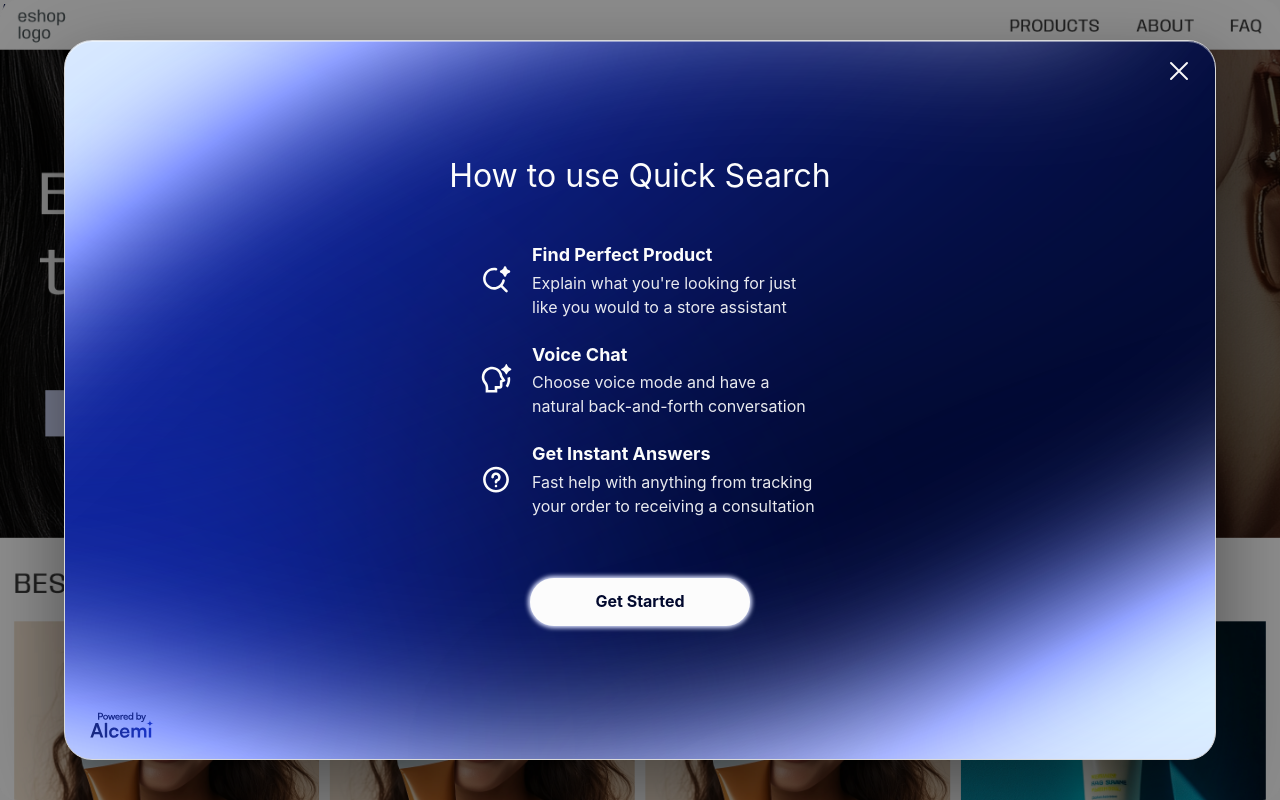
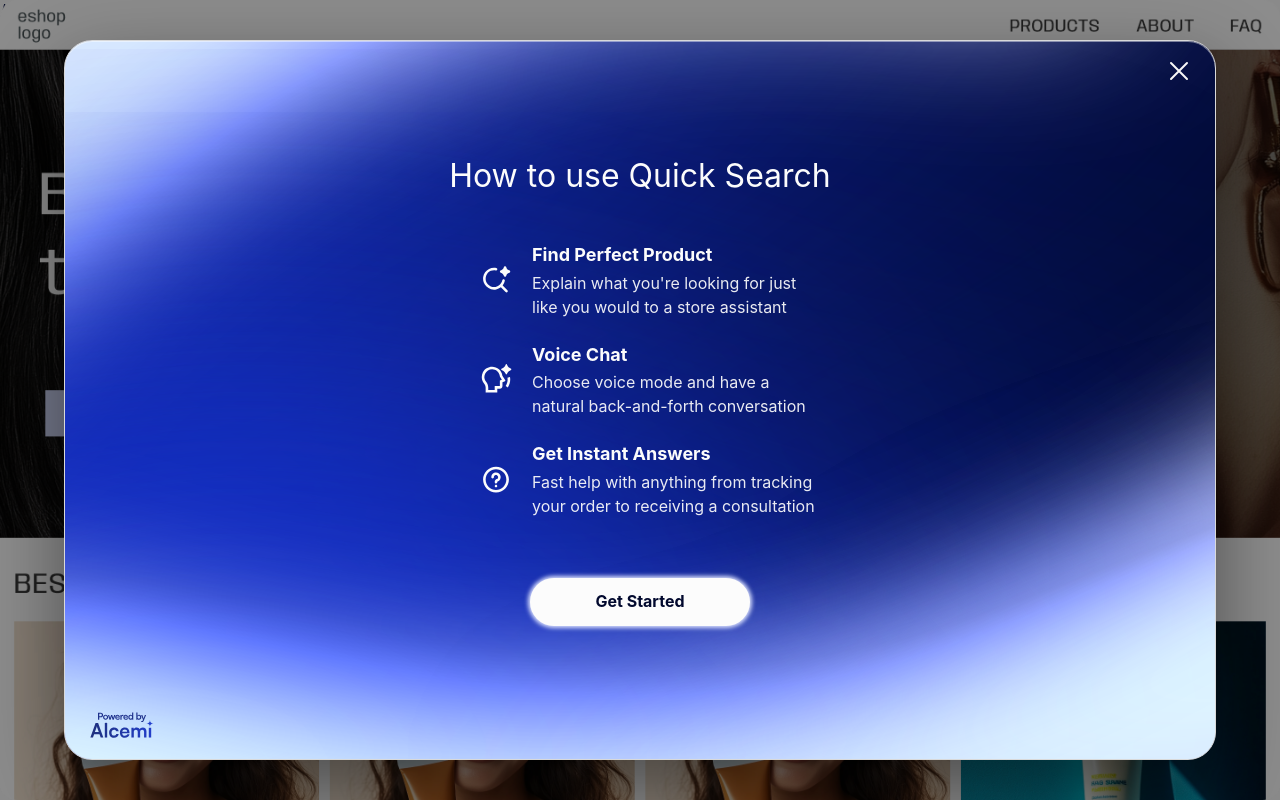
Before and after one commit to Alcemi-dev/shopping-agent, a React (Vite) app: page / in a window 1280 px wide. Both pictures are taken after a click on the button "Quick search". Built offline with nearby package versions, Linux system fonts and the light colour scheme; a web font is replaced by a local one.

Commit message:
Refactor modal background into an absolute image rather than background resulting in less jumpy loading when opening the modal window

```diff
--- a/src/components/Modal.tsx
+++ b/src/components/Modal.tsx
@@ -12,7 +12,13 @@ type Props = {
   rightSlot?: ReactNode; // 🛒 papildomas slotas header'io dešinėje
 };
 
-function ModalScreen({ show, children }: { show: boolean; children: ReactNode }) {
+function ModalScreen({
+  show,
+  children,
+}: {
+  show: boolean;
+  children: ReactNode;
+}) {
   if (!show) return null;
   return <>{children}</>;
 }
@@ -68,15 +74,32 @@ export default function Modal({
 
   const labelProps =
     mode === "answer"
-      ? { "aria-label": typeof modalTitle === "string" ? modalTitle : undefined }
+      ? {
+          "aria-label": typeof modalTitle === "string" ? modalTitle : undefined,
+        }
       : { "aria-labelledby": "modal-title" };
 
   return (
-    <dialog id="ai-modal" ref={dlgRef} className="modal-root" {...labelProps} onClick={onClose}>
+    <dialog
+      id="ai-modal"
+      ref={dlgRef}
+      className="modal-root"
+      {...labelProps}
+      onClick={onClose}
+    >
       <div className="modal-card" onClick={(e) => e.stopPropagation()}>
         <div className="modal-ctr">
-          <div className="modal-head" role="toolbar" aria-label="AI modal navigation" ref={headRef}>
-            <button type="button" className="head-logo-mobile" onClick={onBack ?? onClose}>
+          <div
+            className="modal-head"
+            role="toolbar"
+            aria-label="AI modal navigation"
+            ref={headRef}
+          >
+            <button
+              type="button"
+              className="head-logo-mobile"
+              onClick={onBack ?? onClose}
+            >
               <img src="/img/logo-mobile.svg" alt="Alcemi" />
             </button>
 
@@ -87,7 +110,11 @@ export default function Modal({
             <div className="head-spacer" />
 
             {/* 611–790px: Powered by mobile logo headeryje */}
-            <img className="powered-by powered-by--head" src="/img/logo-mobile.svg" alt="Powered by Alcemi" />
+            <img
+              className="powered-by powered-by--head"
+              src="/img/logo-mobile.svg"
+              alt="Powered by Alcemi"
+            />
 
             {rightSlot}
 
@@ -107,11 +134,31 @@ export default function Modal({
 
           {/* ≥790px: Powered by desktop logo footeryje */}
           <div className="modal-footer">
-            <img className="powered-by powered-by--footer" src="/img/logo-desktop.svg" alt="Powered by Alcemi" />
+            <img
+              className="powered-by powered-by--footer"
+              src="/img/logo-desktop.svg"
+              alt="Powered by Alcemi"
+            />
           </div>
         </div>
 
         <div id="modal-overlays" aria-hidden />
+        <picture>
+          <source
+            srcSet="/img/background-gradient-mobile.svg"
+            media="(max-width: 609px)"
+          />
+          <source
+            srcSet="/img/background-gradient-desktop.svg"
+            media="(min-width: 610px)"
+          />
+          <img
+            className="background-gradient"
+            src="/img/background-gradient-mobile.svg"
+            alt=""
+            aria-hidden="true"
+          />
+        </picture>
       </div>
     </dialog>
   );
--- a/src/styles/modal.css
+++ b/src/styles/modal.css
@@ -51,8 +51,27 @@
   display: flex;
   overflow: visible;
   color: var(--text-on-dark);
-  background: var(--surface-modal) url("/img/background-gradient-mobile.svg")
-    center/cover no-repeat;
+  background: var(--surface-modal) center/cover no-repeat;
+  overflow: hidden;
+}
+
+.modal-card picture {
+  position: absolute;
+  inset: 0;
+  z-index: 0;
+  width: 100%;
+  height: 100%;
+  overflow: hidden;
+}
+
+.modal-card picture img {
+  position: absolute;
+  inset: 0;
+  z-index: 0;
+  width: 100%;
+  height: 100%;
+  object-fit: cover;
+  object-position: center;
 }
 @supports (height: 100dvh) {
   .modal-card {
@@ -313,8 +332,7 @@ html.kb-open .modal-root[open] .chat-log {
     border: 0.0625rem solid var(--outline);
     border-radius: var(--radius-xl);
     box-shadow: var(--shadow-elev-1);
-    background: var(--surface-modal) url("/img/background-gradient-desktop.svg")
-      center/cover no-repeat;
+    background: var(--surface-modal) center/cover no-repeat;
   }
 
   .modal-ctr {
```
